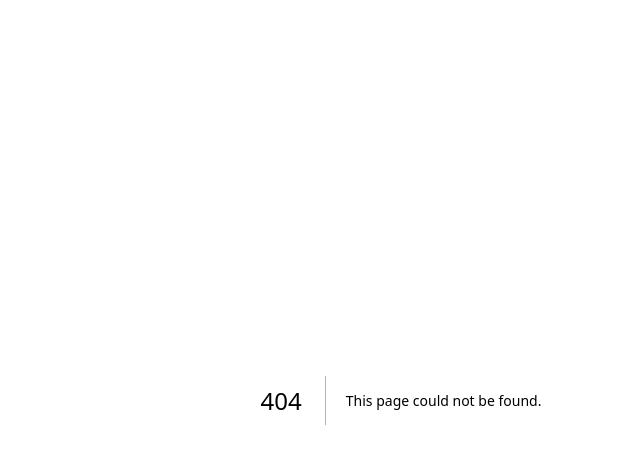
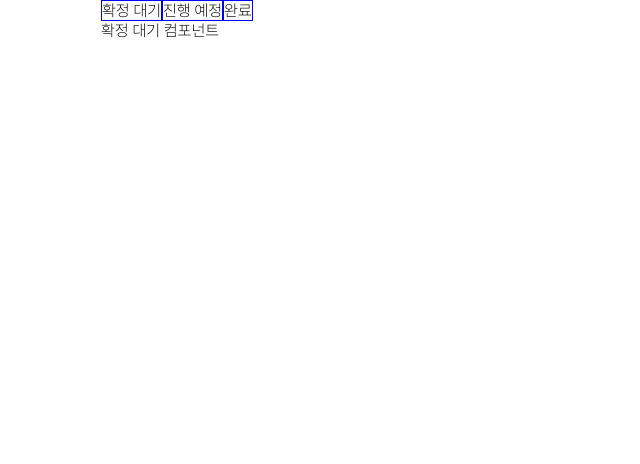
Before and after one commit to WE-ARE-RACCOONS/postgraduate-front, a Next.js app: page /junior/mentoring in a window 1280 px wide. Before the commit this address had no page. Shown: the top 464 px of the page, without its empty margins (239-879 px from the left). Built offline with nearby package versions, Linux system fonts and the light colour scheme.

Commit message:
RAC-178 feat: 주니어/시니어 구별한 후 내멘토링 탭 구현

```diff
--- /dev/null
+++ b/src/app/junior/mentoring/page.tsx
@@ -0,0 +1,12 @@
+import TapBar from '@/components/TapBar/TapBar'
+import React from 'react'
+
+function page() {
+  return (
+    <div>
+      <TapBar/>
+    </div>
+  )
+}
+
+export default page
--- /dev/null
+++ b/src/components/TapBar/TapBar.styled.ts
@@ -0,0 +1,6 @@
+import styled from 'styled-components';
+
+export const TapStyle = styled.div`
+  border: 1px solid blue;
+
+`;
--- /dev/null
+++ b/src/components/TapBar/TapBar.tsx
@@ -0,0 +1,37 @@
+'use client';
+import React, { useState } from 'react';
+import {TapStyle} from './TapBar.styled';
+
+function TapBar() {
+    const [activeTab, setActiveTab] = useState(0);
+
+    const handleTabClick = (tabIndex: number) => {
+        setActiveTab(tabIndex);
+      };
+
+      const renderTabContent = () => {
+        switch (activeTab) {
+          case 0:
+            return <div>확정 대기 컴포넌트</div>;
+          case 1:
+            return <div>진행 예정 컴포넌트</div>;
+          case 2:
+            return <div>완료 컴포넌트</div>;
+          default:
+            return null;
+        }
+      };
+  return (
+    <div>
+      <div style={{ display: 'flex' }}>
+
+          <TapStyle onClick={() => handleTabClick(0)}>확정 대기</TapStyle>
+          <TapStyle onClick={() => handleTabClick(1)}>진행 예정</TapStyle>
+          <TapStyle onClick={() => handleTabClick(2)}>완료</TapStyle>
+      </div>
+      <div>{renderTabContent()}</div>
+    </div>
+  )
+}
+
+export default TapBar
```
Also changed, not shown: src/app/page.tsx (+7 -1 lines), src/components/MenuBar/MenuBar.tsx (+6 -3 lines), src/components/TapBar/index.ts (added).
